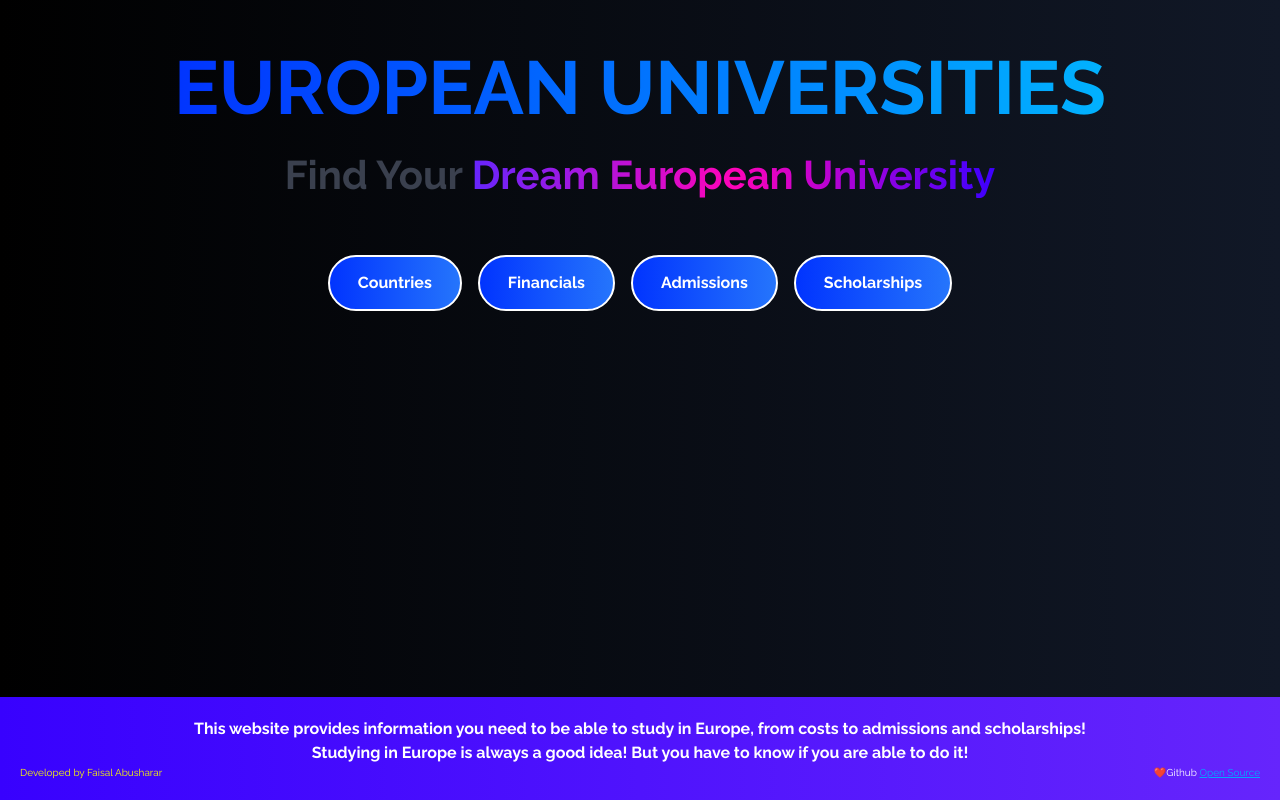
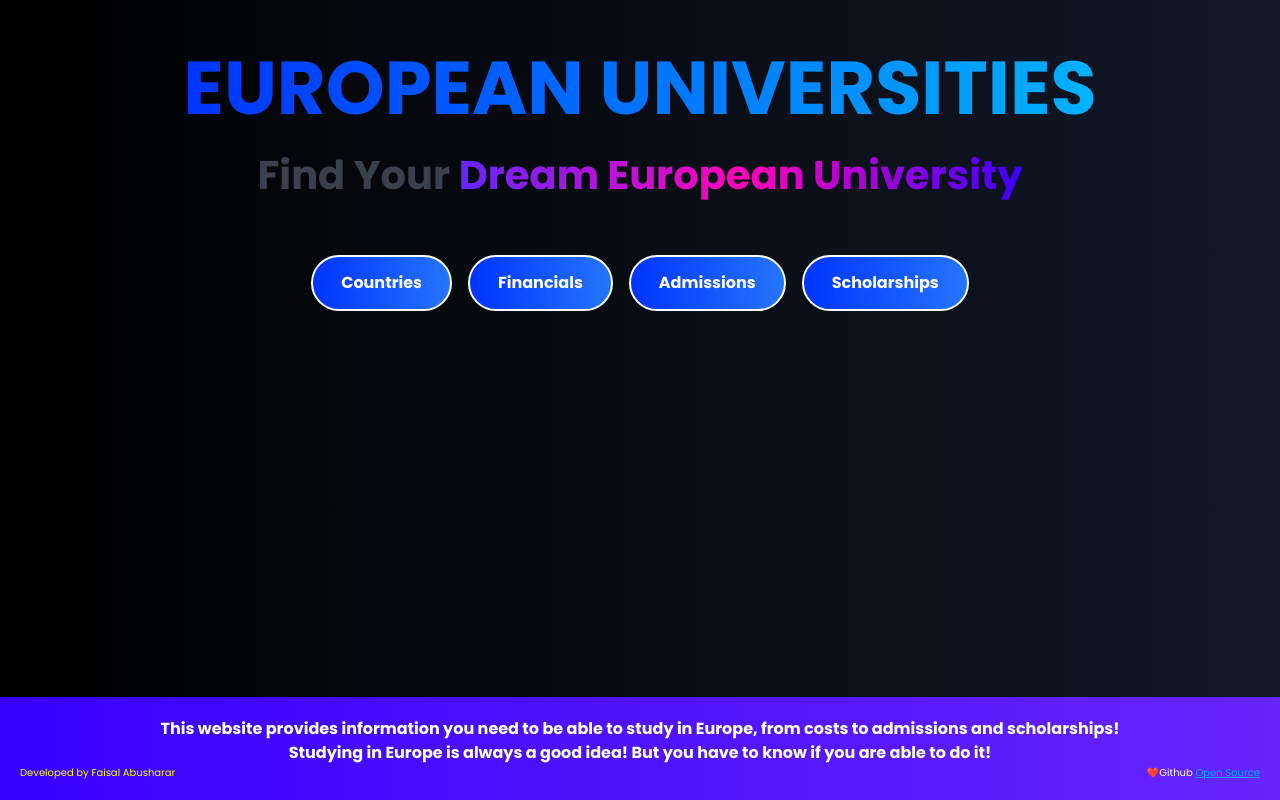
Before and after one commit to FaisalAbusharar/europe-university-info, a Next.js app: page / in a window 1280 px wide. Built offline with nearby package versions, Linux system fonts and the light colour scheme.

Commit message:
reverted old font

```diff
--- a/src/app/page.tsx
+++ b/src/app/page.tsx
@@ -1,7 +1,7 @@
-import {Poppins, Raleway } from 'next/font/google';
+import {Poppins } from 'next/font/google';
 import Link from 'next/link';
 
-const poppins = Raleway({ subsets: ['latin'], weight: ['400', '700'] });
+const poppins = Poppins({ subsets: ['latin'], weight: ['400', '700'] });
 
 const Home = () => {
   return (
```
